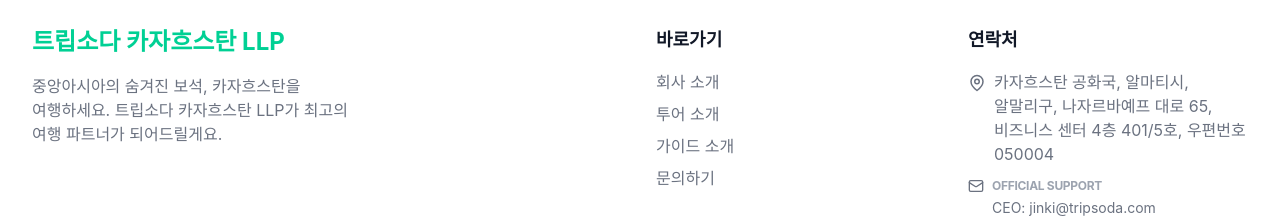
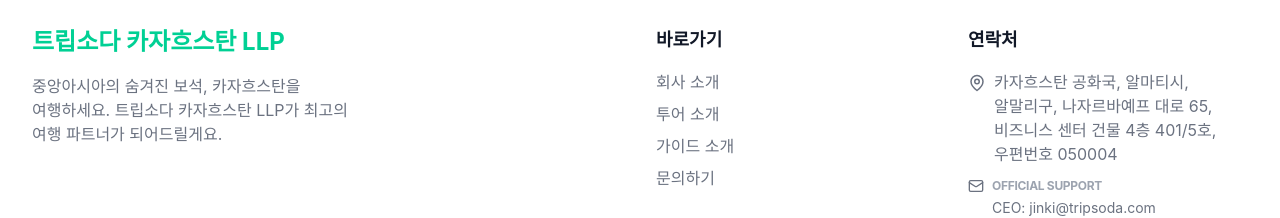
Before and after one commit to beabohemian/tripsoda_kz, a Next.js app: page /contact in a window 1280 px wide. Shown: the part 1763-1981 px from the top of the page. Built offline with nearby package versions, Linux system fonts and the light colour scheme; a web font is replaced by a local one.

Commit message:
fix: refine office address with 'Business Center Building' and consistent formatting

```diff
--- a/components/layout/Footer.tsx
+++ b/components/layout/Footer.tsx
@@ -48,7 +48,7 @@
                             <li className="flex items-start space-x-2">
                                 <MapPin size={18} className="mt-1 flex-shrink-0" />
                                 <a href="https://maps.app.goo.gl/4txAKpYxMunKXBQ39" target="_blank" rel="noreferrer" className="hover:text-tripsoda-main transition-colors">
-                                    카자흐스탄 공화국, 알마티시, 알말리구, 나자르바예프 대로 65, 비즈니스 센터 4층 401/5호, 우편번호 050004
+                                    카자흐스탄 공화국, 알마티시, 알말리구, 나자르바예프 대로 65, 비즈니스 센터 건물 4층 401/5호, 우편번호 050004
                                 </a>
                             </li>
                             <li className="space-y-1">
--- a/pages/_app.tsx
+++ b/pages/_app.tsx
@@ -48,7 +48,7 @@
                 ],
                 "address": {
                   "@type": "PostalAddress",
-                  "streetAddress": "Nazarbayev Ave 65, Business Center 4F #401/5",
+                  "streetAddress": "Nazarbayev Ave 65, Business Center Building 4F #401/5",
                   "addressLocality": "Almaty",
                   "addressCountry": "KZ"
                 }
--- a/pages/contact.tsx
+++ b/pages/contact.tsx
@@ -207,7 +207,7 @@
                 <div>
                     <h3 className="font-bold text-gray-900 text-sm tracking-wider uppercase mb-1">Location</h3>
                     <p className="text-gray-700 text-lg font-medium leading-snug">
-                    카자흐스탄 알마티 나자르바예프 대로 65<br/>비즈니스 센터 4층 401/5호
+                    알마티 나자르바예프 대로 65<br/>비즈니스 센터 건물 4층 401/5호
                     </p>
                 </div>
                 </div>
```
